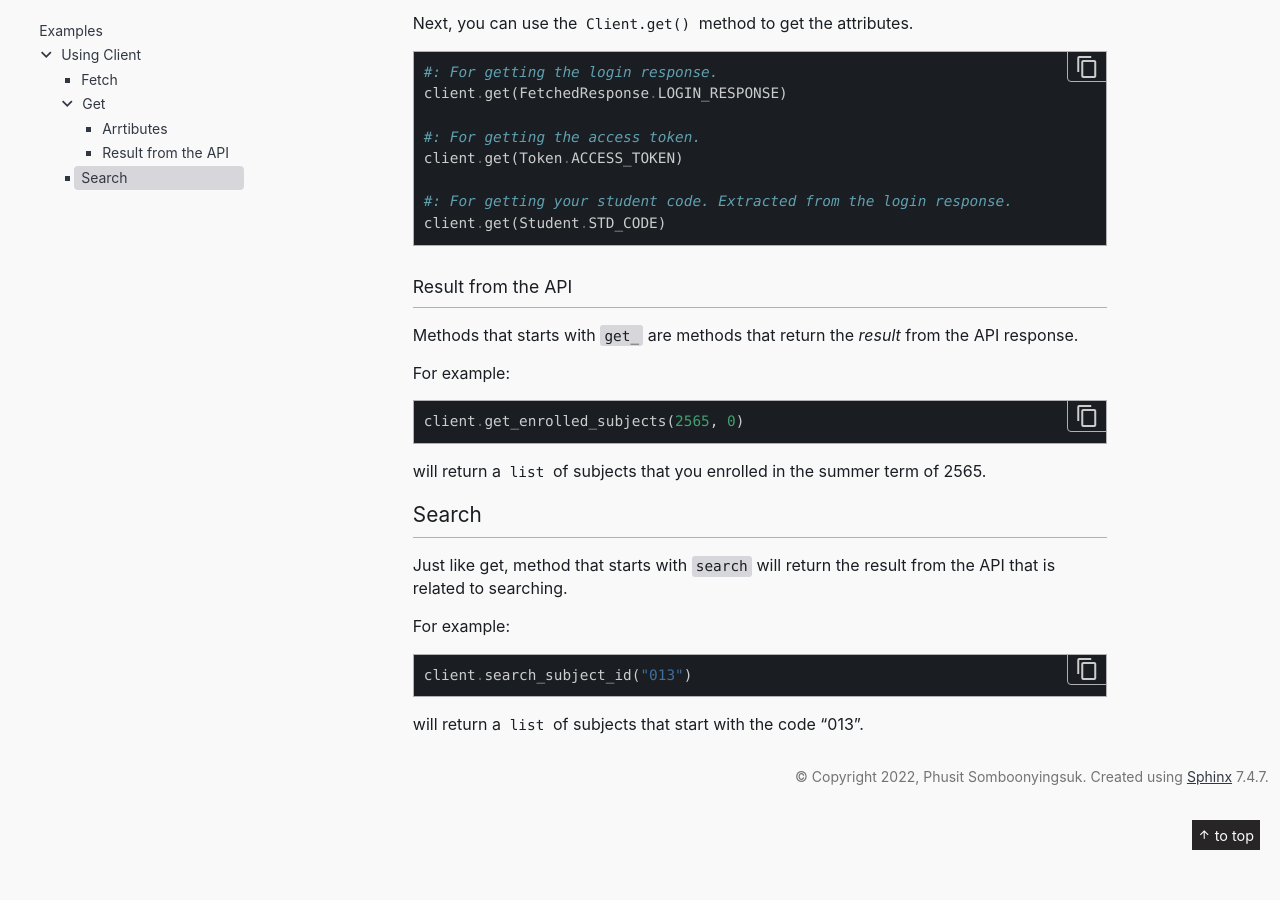
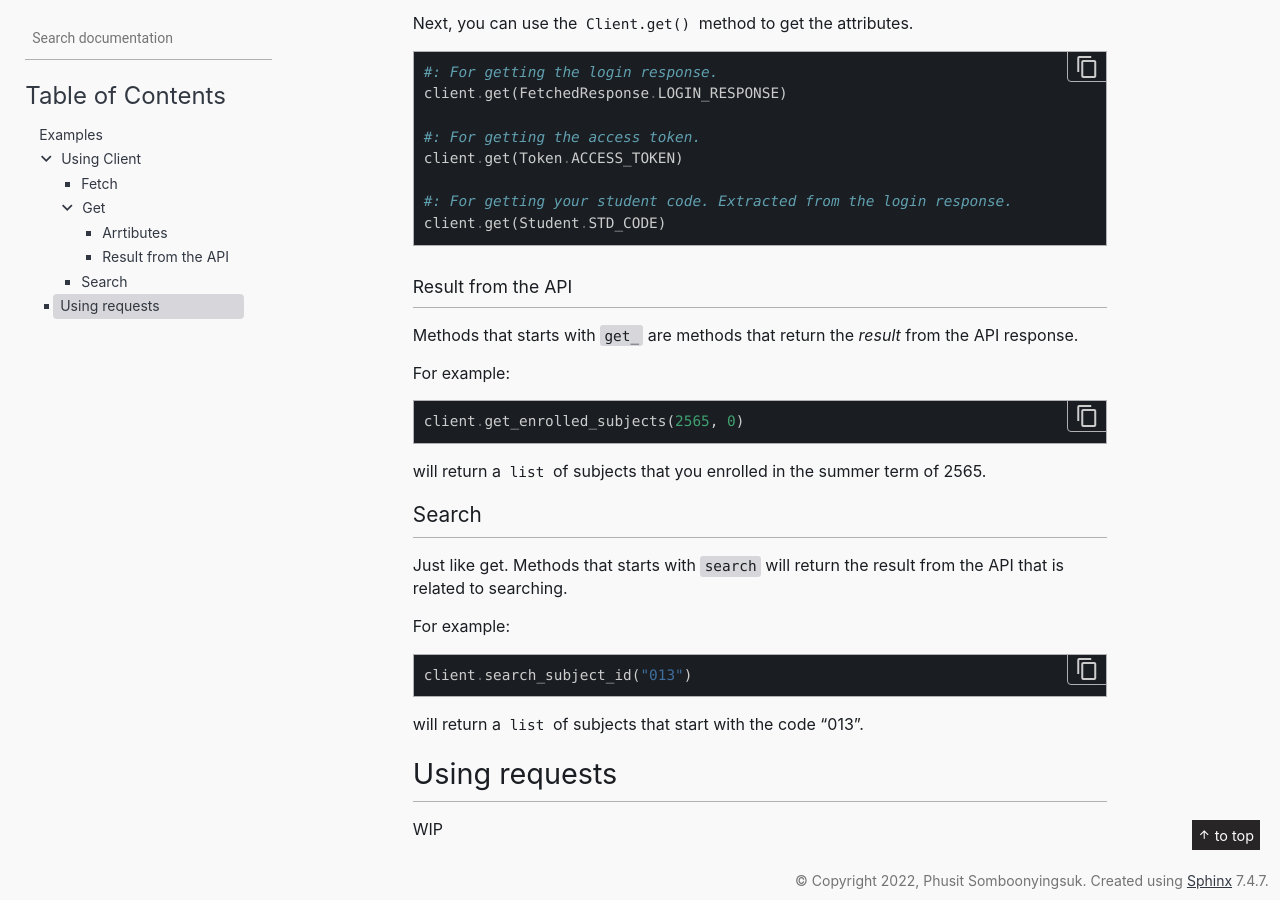
Before and after one commit to lazykern/pymyku, a Sphinx documentation site: the page built from docs/example.rst, in a window 1280 px wide and 900 px high, scrolled down 1648 px. Built offline with Sphinx 7.4.7, drawn with Linux system fonts in a browser that asks for light colours.

Commit message:
[+] Added requests subsection to example.rst

```diff
--- a/docs/example.rst
+++ b/docs/example.rst
@@ -107,7 +107,7 @@
 Search
 ^^^^^^
 
-Just like get, method that starts with :code:`search` will return the result from the API that is related to searching.
+Just like get. Methods that starts with :code:`search` will return the result from the API that is related to searching.
 
 For example:
 
@@ -116,3 +116,8 @@
     client.search_subject_id("013")
 
 will return a :class:`list` of subjects that start with the code "013".
+
+Using requests
+--------------
+
+WIP
```
